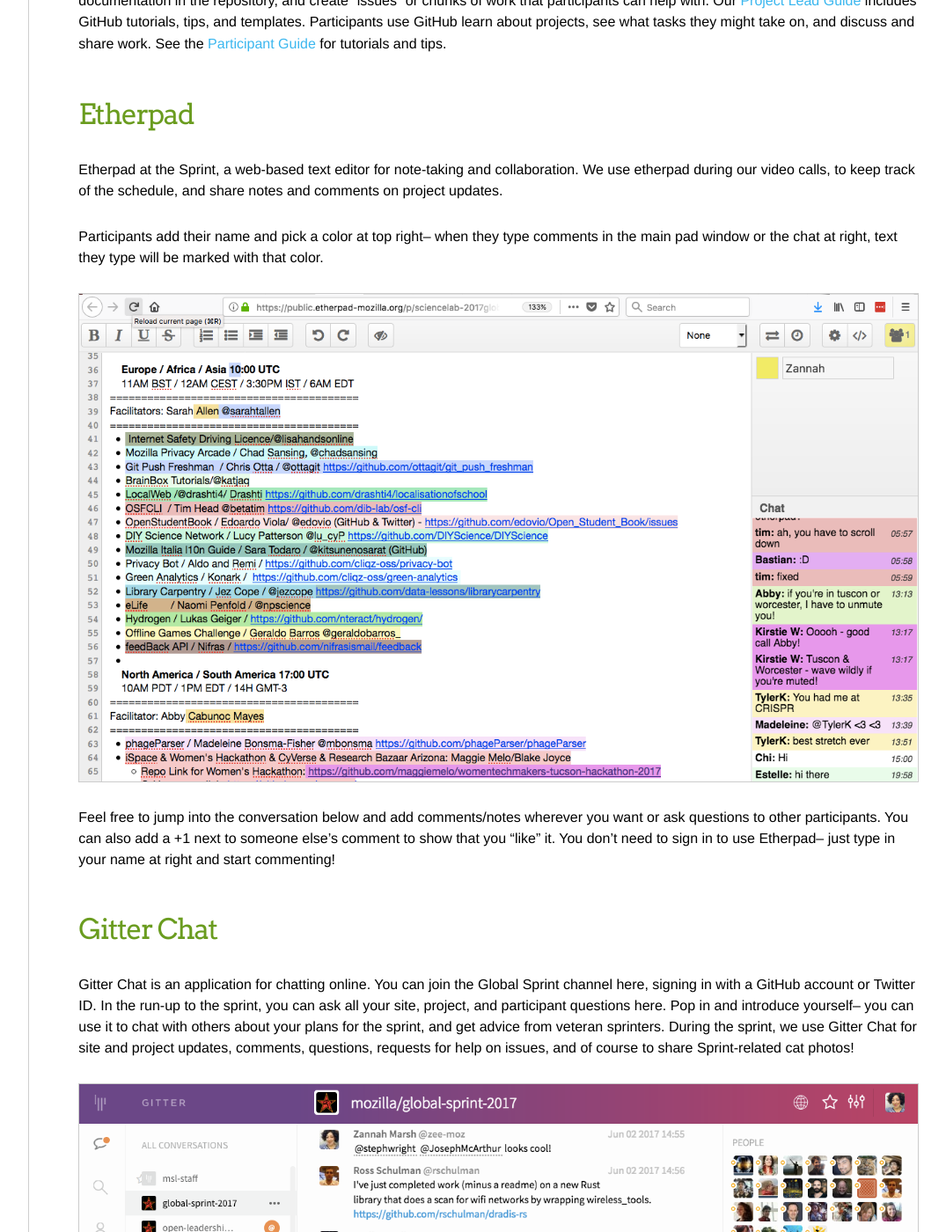
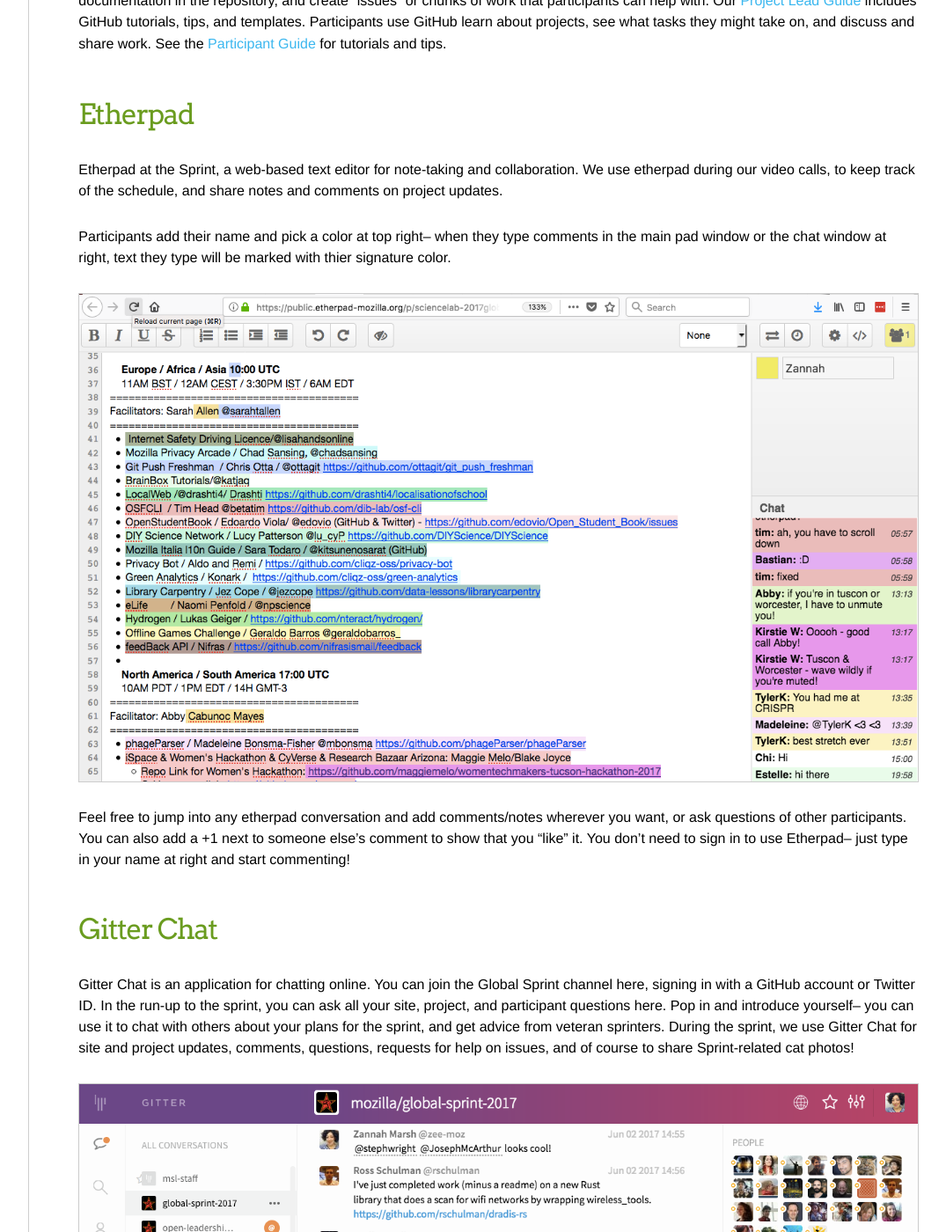
Before and after one commit to mozilla/global-sprint, a Jekyll site: the page built from _articles/collaboration-tools.md, in a window 1280 px wide and 1400 px high, scrolled down 570 px. Shown: the whole window at 88% size, without its empty margins (180-1255 px from the left). Built offline with Jekyll 4.4.1, drawn with Linux system fonts in a browser that asks for light colours; comment, search, counter and statistics services are not loaded.

Commit message:
Update collaboration-tools.md

```diff
--- a/_articles/collaboration-tools.md
+++ b/_articles/collaboration-tools.md
@@ -15,11 +15,11 @@ To prepare for the Sprint, project leads use GitHub to set up a collection of pr
 ### Etherpad
 Etherpad at the Sprint, a web-based text editor for note-taking and collaboration. We use etherpad during our video calls, to keep track of the schedule, and share notes and comments on project updates.
 
-Participants add their name and pick a color at top right-- when they type comments in the main pad window or the chat at right, text they type will be marked with that color.
+Participants add their name and pick a color at top right-- when they type comments in the main pad window or the chat window at right, text they type will be marked with thier signature color.
 
 ![etherpad image](../img/etherpad.png)
 
-Feel free to jump into the conversation below and add comments/notes wherever you want or ask questions to other participants. You can also add a +1 next to someone else's comment to show that you "like" it. You don’t need to sign in to use Etherpad-- just type in your name at right and start commenting!
+Feel free to jump into any etherpad conversation and add comments/notes wherever you want, or ask questions of other participants. You can also add a +1 next to someone else's comment to show that you "like" it. You don’t need to sign in to use Etherpad-- just type in your name at right and start commenting!
 
 ### Gitter Chat
 Gitter Chat is an application for chatting online.  You can join the Global Sprint channel here, signing in with a  GitHub account or Twitter ID.  In the run-up to the sprint, you can ask all your site, project, and participant questions here.  Pop in and introduce yourself-- you can use it to chat with others about your plans for the sprint, and get advice from veteran sprinters. During the sprint, we use Gitter Chat for site and project updates, comments, questions, requests for help on issues, and of course to share Sprint-related cat photos!
```
